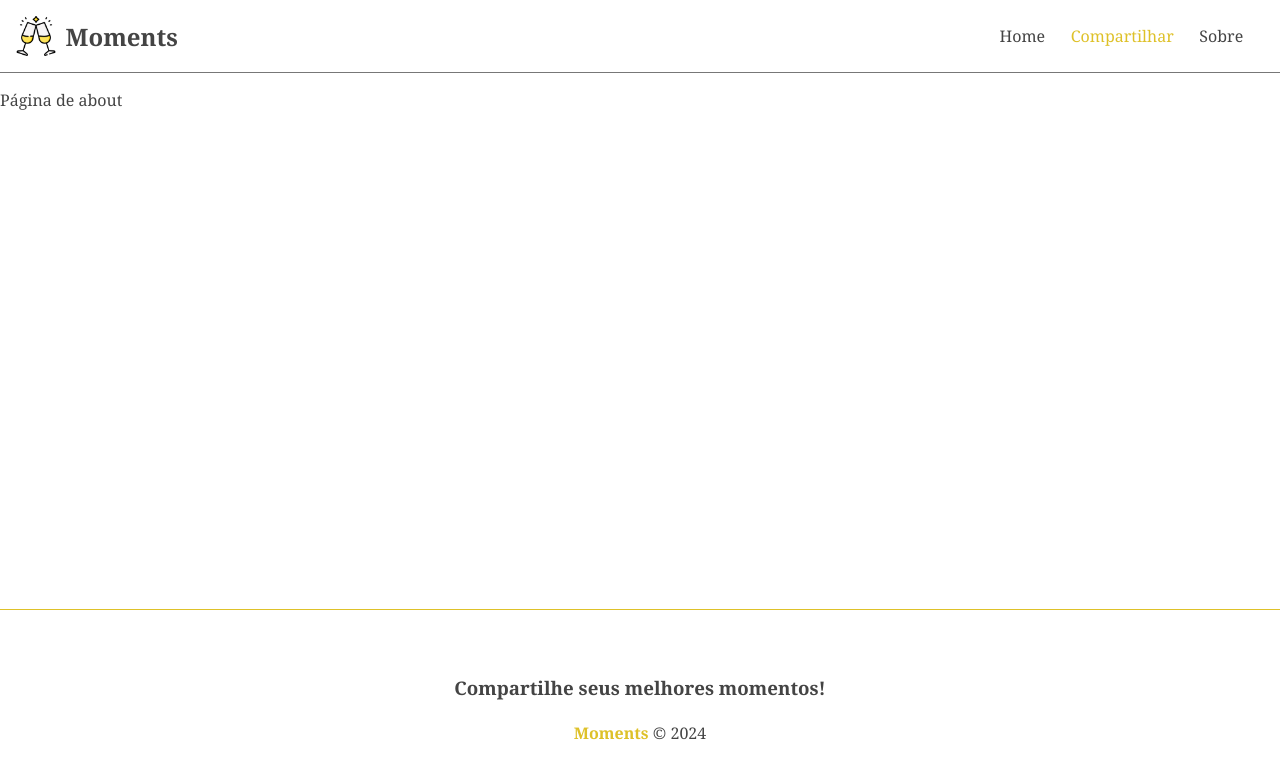
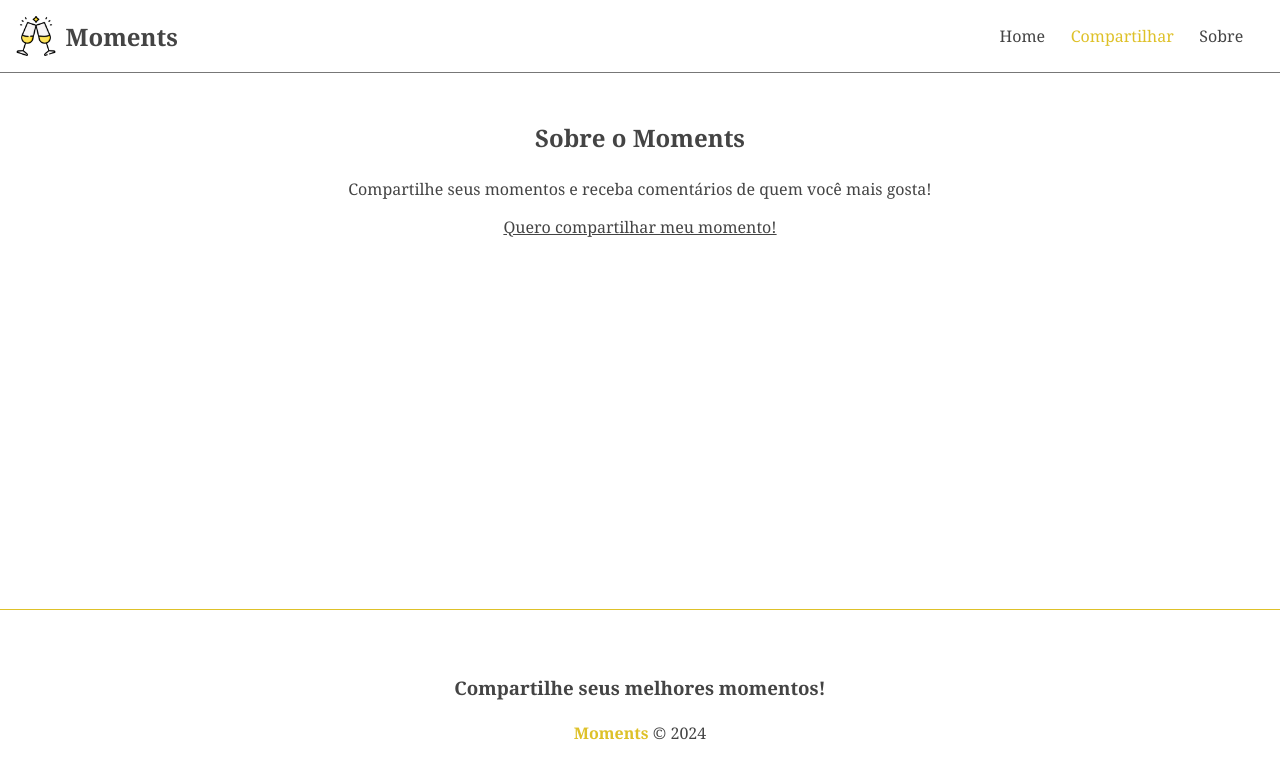
Before and after one commit to Lukas-R4/Angular-moments, an Angular app in the folder moments/: page /about in a window 1280 px wide. Shown: the top 778 px of the page. Built offline with nearby package versions, Linux system fonts and the light colour scheme.

Commit message:
fix: Estruturação da página 'about'

```diff
--- a/moments/src/app/components/pages/about/about.component.css
+++ b/moments/src/app/components/pages/about/about.component.css
@@ -0,0 +1,15 @@
+.about {
+  display: flex;
+  flex-direction: column;
+  align-items: center;
+  justify-content: center;
+  padding: 2em;
+}
+
+h2, p {
+  margin-bottom: 1em;
+}
+
+.about a {
+  text-decoration: underline;
+}
--- a/moments/src/app/components/pages/about/about.component.html
+++ b/moments/src/app/components/pages/about/about.component.html
@@ -1 +1,5 @@
-<p>Página de about</p>
+<div class="about">
+<h2>Sobre o Moments</h2>
+<p>Compartilhe seus momentos e receba comentários de quem você mais gosta!</p>
+<a routerLink="/moments/new/">Quero compartilhar meu momento!</a>
+</div>
```
